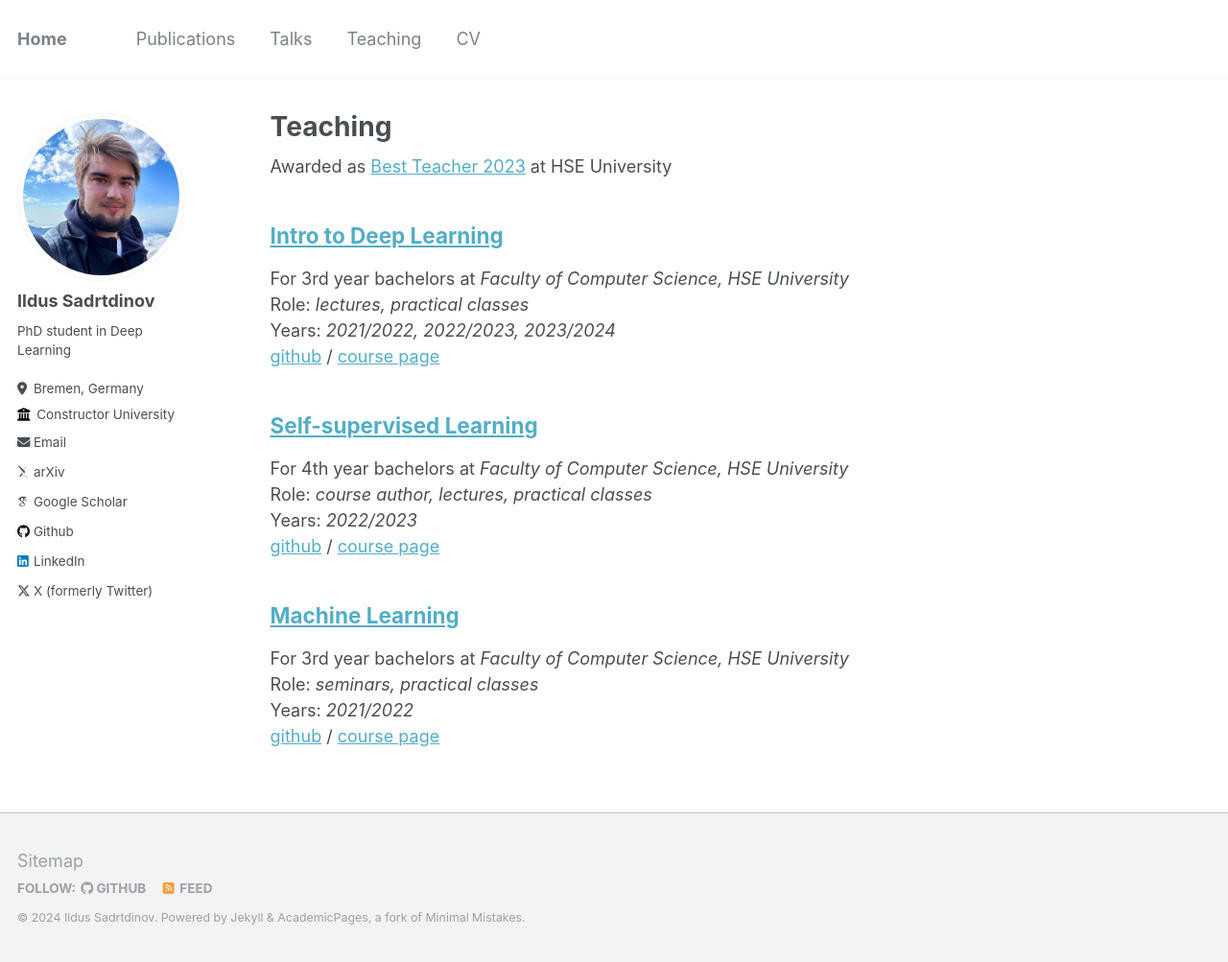
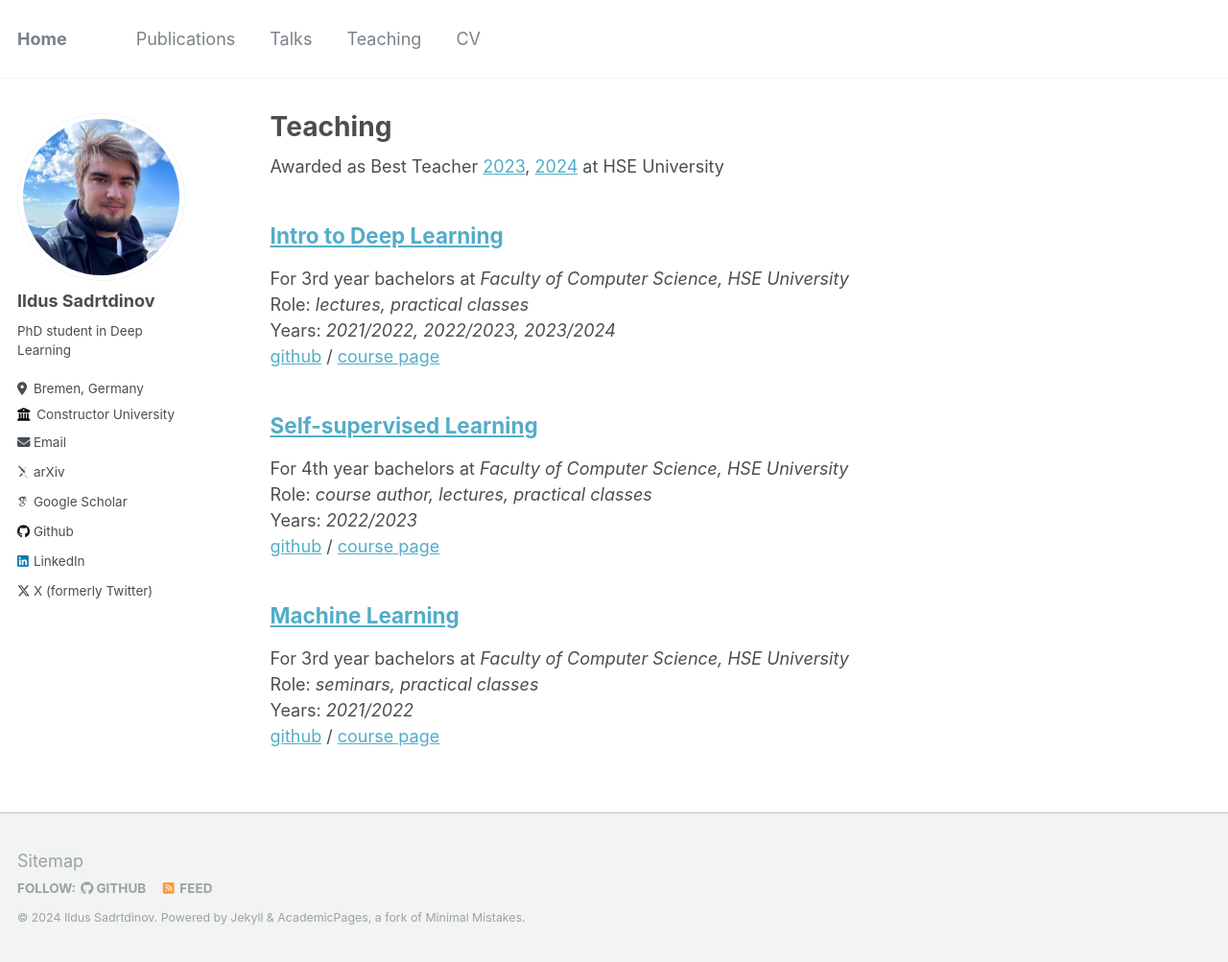
Before and after one commit to isadrtdinov/isadrtdinov.github.io, a Jekyll site: the page built from _pages/teaching.html, in a window 1280 px wide and 1003 px high. Shown: the whole window at 96% size. Built offline with Jekyll 4.4.1, drawn with Linux system fonts in a browser that asks for light colours; some web fonts are replaced.

Commit message:
Update 4 August 2024

```diff
--- a/_config.yml
+++ b/_config.yml
@@ -292,7 +292,7 @@ plugins:
 # mimic GitHub Pages with --safe
 whitelist:
   - jekyll-paginate
-  - jekyll-sitemap
+#  - jekyll-sitemap
   - jekyll-gist
   - jekyll-feed
   - jemoji
--- a/_pages/teaching.html
+++ b/_pages/teaching.html
@@ -7,7 +7,8 @@ author_profile: true
 
 {% include base_path %}
 
-Awarded as <a href="https://www.hse.ru/en/best/2023_cs/">Best Teacher 2023</a> at HSE University
+Awarded as Best Teacher <a href="https://www.hse.ru/en/best/2023_cs/">2023</a>,
+<a href="https://www.hse.ru/best/2024_cs">2024</a> at HSE University
 
 {% for post in site.teaching reversed %}
   {% include archive-single.html %}
```
